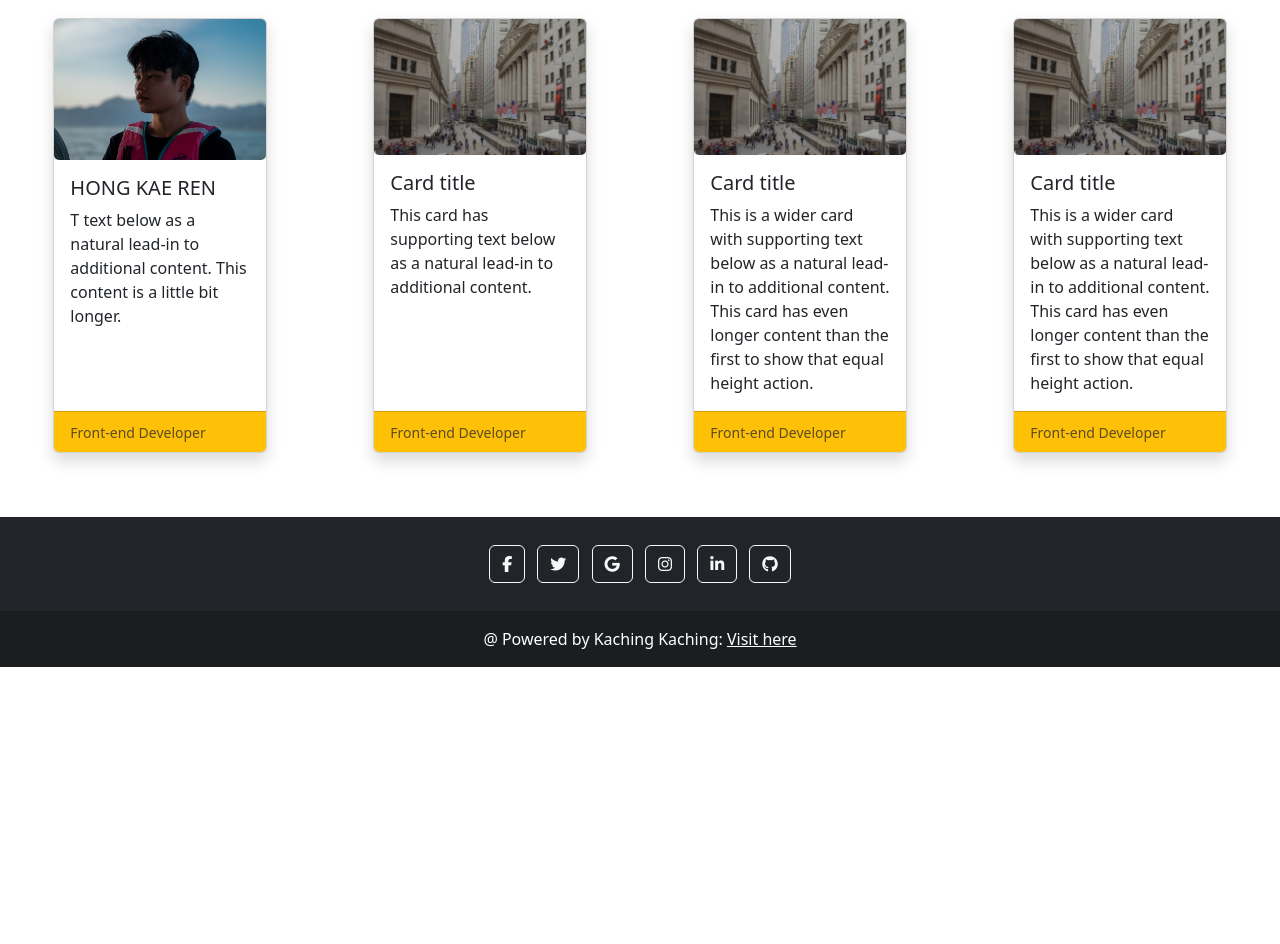
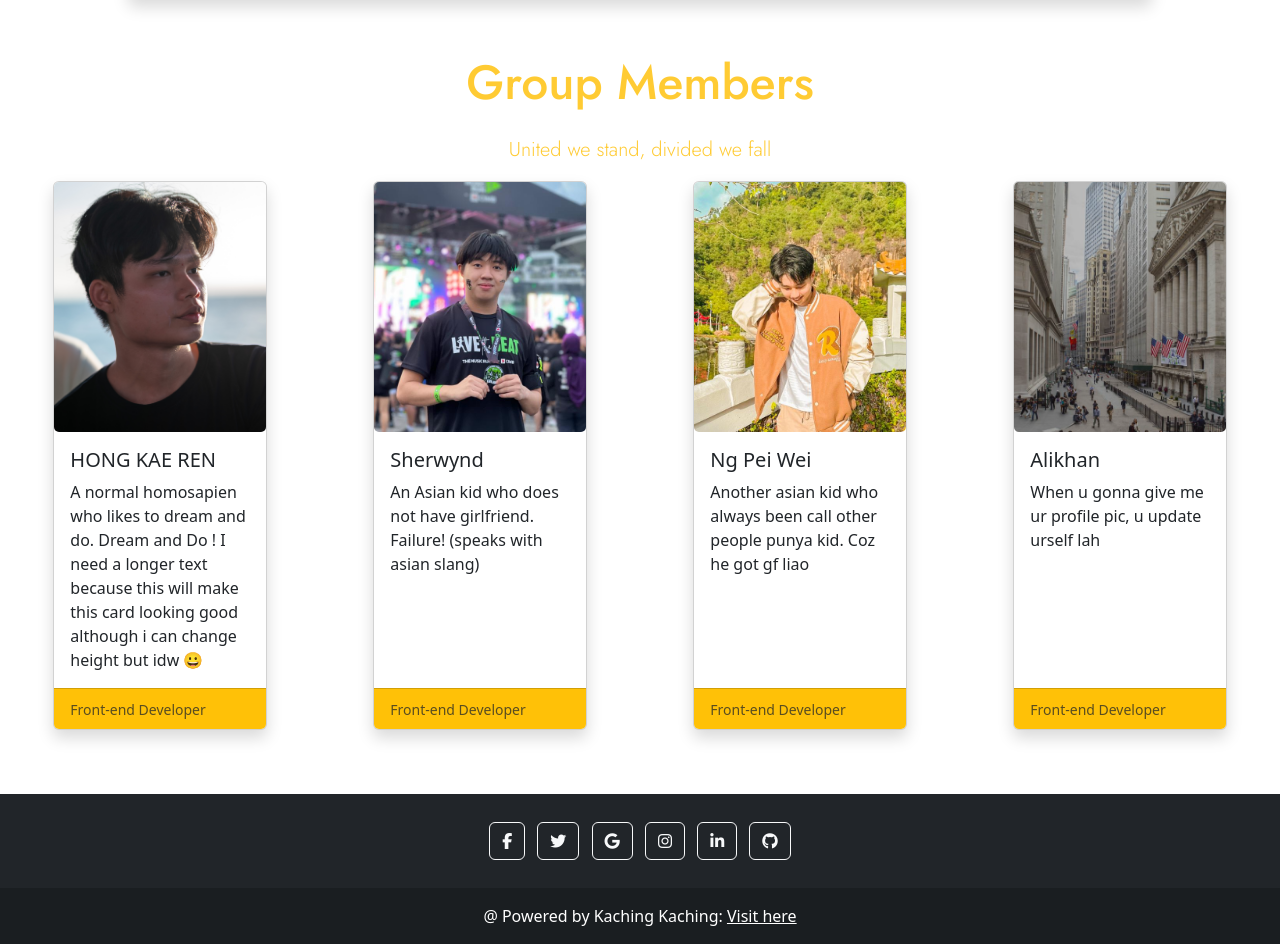
Before and after one commit to KRenHong/FiNANCE, a PHP site: page / in a window 1280 px wide. Shown: the part 2493-3437 px from the top of the page. Before the commit the page ends 3160 px from the top, so only its background shows below. Run offline with PHP 8.4, Linux system fonts and the light colour scheme; some libraries are stand-ins or nearby versions.

Commit message:
✅ Done replacing dummy text

```diff
--- a/components/homepage/home.inc.php
+++ b/components/homepage/home.inc.php
@@ -33,13 +33,13 @@
       <div class="card mx-auto shadow p-3 mb-5 bg-white rounded" style="width: 80%;">
         <div class="row no-gutters">
           <div class="col-md-4 order-md-1">
-            <img src="img/bg-home.png" class="card-img" alt="...">
+            <img src="https://i.ytimg.com/vi/d2cQ7Uc15-k/hq720.jpg?sqp=-oaymwEcCNAFEJQDSFXyq4qpAw4IARUAAIhCGAFwAcABBg==&rs=AOn4CLCbGQjBZU71SQp83JnAaJsRRUY_jA" class="card-img" alt="...">
           </div>
           <div class="col-md-8 order-md-2 d-flex align-items-center">
             <div class="card-body">
-              <h5 class="card-title">Issue 1</h5>
-              <p class="card-text">Lorem ipsum dolor sit amet consectetur adipisicing elit. Quisquam, voluptatum.</p>
-              <a href="#" class="btn btn-warning">Read More</a>
+              <h3 class="card-title">Inflation Issues</h3>
+              <p class="card-text">The Fed's Shocking Inflation Report and Recession Warning [Leaked] </p>
+              <a href="inflation.php" class="btn btn-warning">Read More</a>
             </div>
           </div>
         </div>
@@ -48,13 +48,13 @@
       <div class="card mx-auto shadow p-3 mb-5 bg-white rounded" style="width: 80%;">
         <div class="row no-gutters">
           <div class="col-md-4 order-md-2">
-            <img src="img/bg-home.png" class="card-img" alt="...">
+            <img src="https://i.ytimg.com/vi/m4KwdNnhIaY/hq720.jpg?sqp=-oaymwEcCNAFEJQDSFXyq4qpAw4IARUAAIhCGAFwAcABBg==&rs=AOn4CLD6OXSCevTXp8oopifd_35wtcUnBQ" class="card-img" alt="...">
           </div>
           <div class="col-md-8 order-md-1 d-flex align-items-center">
             <div class="card-body">
-              <h5 class="card-title">Issue 1</h5>
-              <p class="card-text">Lorem ipsum dolor sit amet consectetur adipisicing elit. Quisquam, voluptatum.</p>
-              <a href="#" class="btn btn-warning">Read More</a>
+              <h3 class="card-title">Debt Issues</h3>
+              <p class="card-text">Truth about why your debt keep going stronks !</p>
+              <a href="debt.php" class="btn btn-warning">Read More</a>
             </div>
           </div>
         </div>
@@ -63,13 +63,13 @@
       <div class="card mx-auto shadow p-3 mb-5 bg-white rounded" style="width: 80%;">
         <div class="row no-gutters">
           <div class="col-md-4 order-md-1">
-            <img src="img/bg-home.png" class="card-img" alt="...">
+            <img src="https://i.ytimg.com/vi/Uw_QyeHo8f0/hq720.jpg?sqp=-oaymwEcCNAFEJQDSFXyq4qpAw4IARUAAIhCGAFwAcABBg==&rs=AOn4CLAl5HwnIAcM_GsSpZyLFUXXG5rARQ" class="card-img" alt="...">
           </div>
           <div class="col-md-8 order-md-2 d-flex align-items-center">
             <div class="card-body">
-              <h5 class="card-title">Issue 1</h5>
-              <p class="card-text">Lorem ipsum dolor sit amet consectetur adipisicing elit. Quisquam, voluptatum.</p>
-              <a href="#" class="btn btn-warning">Read More</a>
+              <h3 class="card-title">Investments Issues</h3>
+              <p class="card-text">Why u cannot earn like me? Learn more !</p>
+              <a href="investments.php" class="btn btn-warning">Read More</a>
             </div>
           </div>
         </div>
@@ -78,13 +78,13 @@
       <div class="card mx-auto shadow p-3 mb-5 bg-white rounded" style="width: 80%;">
         <div class="row no-gutters">
           <div class="col-md-4 order-md-2">
-            <img src="img/bg-home.png" class="card-img" alt="...">
+            <img src="https://i.ytimg.com/vi/4PDBRnP4X2w/hq720.jpg?sqp=-oaymwEcCNAFEJQDSFXyq4qpAw4IARUAAIhCGAFwAcABBg==&rs=AOn4CLBZsLuwRDQN2CG6ad5OF4-f5tseRA" class="card-img" alt="...">
           </div>
           <div class="col-md-8 order-md-1 d-flex align-items-center">
             <div class="card-body">
-              <h5 class="card-title">Issue 1</h5>
-              <p class="card-text">Lorem ipsum dolor sit amet consectetur adipisicing elit. Quisquam, voluptatum.</p>
-              <a href="#" class="btn btn-warning">Read More</a>
+              <h3 class="card-title">Retirement Issues</h3>
+              <p class="card-text">8 Ugly Truths About The Dark Side Of Retiring ⛔️ by Stock Moe 3 days ago 26 minutes 9,583 views</p>
+              <a href="retirement.php" class="btn btn-warning">Read More</a>
             </div>
           </div>
         </div>
@@ -93,13 +93,13 @@
       <div class="card mx-auto shadow p-3 mb-5 bg-white rounded" style="width: 80%;">
         <div class="row no-gutters">
           <div class="col-md-4 order-md-1">
-            <img src="img/bg-home.png" class="card-img" alt="...">
+            <img src="https://i.ytimg.com/vi/-T7vi3Zbohg/hq720.jpg?sqp=-oaymwEcCNAFEJQDSFXyq4qpAw4IARUAAIhCGAFwAcABBg==&rs=AOn4CLCe6fXaS1riTMfaCW1lf1_GGZGRLA" class="card-img" alt="...">
           </div>
           <div class="col-md-8 order-md-2 d-flex align-items-center">
             <div class="card-body">
-              <h5 class="card-title">Issue 1</h5>
-              <p class="card-text">Lorem ipsum dolor sit amet consectetur adipisicing elit. Quisquam, voluptatum.</p>
-              <a href="#" class="btn btn-warning">Read More</a>
+              <h3 class="card-title">Credit Score Issues</h3>
+              <p class="card-text">Why your credit score went down!!!!</p>
+              <a href="credit.php" class="btn btn-warning">Read More</a>
             </div>
           </div>
         </div>
@@ -117,40 +117,40 @@
 
     <div class="card-deck d-flex flex-wrap">
       <div class="card mx-auto col-md-2 col-sm-6 mb-3 mx-3 shadow">
-        <img src="img/profile.jpg" class="card-img" alt="...">
+        <img src="img/profile-kr.jpg" class="card-img" alt="..." height="250px" style="object-fit: cover;">
         <div class="card-body">
           <h5 class="card-title">HONG KAE REN</h5>
-          <p class="card-text">T text below as a natural lead-in to additional content. This content is a little bit longer.</p>
+          <p class="card-text">A normal homosapien who likes to dream and do. Dream and Do ! I need a longer text because this will make this card looking good although i can change height but idw 😀</p>
         </div>
         <div class="card-footer bg-warning">
           <small class="text-muted">Front-end Developer</small>
         </div>
       </div>
       <div class="card mx-auto col-md-2 col-sm-6 mb-3 mx-3 shadow">
-        <img src="img/bg-home.png" class="card-img" alt="...">
+        <img src="img/profile-s.jpg" class="card-img" alt="..." height="250px" style="object-fit: cover;">
         <div class="card-body">
-          <h5 class="card-title">Card title</h5>
-          <p class="card-text">This card has supporting text below as a natural lead-in to additional content.</p>
+          <h5 class="card-title">Sherwynd</h5>
+          <p class="card-text">An Asian kid who does not have girlfriend. Failure! (speaks with asian slang)</p>
         </div>
         <div class="card-footer bg-warning">
           <small class="text-muted">Front-end Developer</small>
         </div>
       </div>
       <div class="card mx-auto col-md-2 col-sm-6 mb-3 mx-3 shadow">
-        <img src="img/bg-home.png" class="card-img" alt="...">
+        <img src="img/profile-pw.jpg" class="card-img" alt="..." height="250px" style="object-fit: cover;">
         <div class="card-body">
-          <h5 class="card-title">Card title</h5>
-          <p class="card-text">This is a wider card with supporting text below as a natural lead-in to additional content. This card has even longer content than the first to show that equal height action.</p>
+          <h5 class="card-title">Ng Pei Wei</h5>
+          <p class="card-text">Another asian kid who always been call other people punya kid. Coz he got gf liao</p>
         </div>
         <div class="card-footer bg-warning">
           <small class="text-muted">Front-end Developer</small>
         </div>
       </div>
       <div class="card mx-auto col-md-2 col-sm-6 mb-3 mx-3 shadow">
-        <img src="img/bg-home.png" class="card-img" alt="...">
+        <img src="img/bg-home.png" class="card-img" alt="..." height="250px" style="object-fit: cover;">
         <div class="card-body">
-          <h5 class="card-title">Card title</h5>
-          <p class="card-text">This is a wider card with supporting text below as a natural lead-in to additional content. This card has even longer content than the first to show that equal height action.</p>
+          <h5 class="card-title">Alikhan</h5>
+          <p class="card-text">When u gonna give me ur profile pic, u update urself lah</p>
         </div>
         <div class="card-footer bg-warning">
           <small class="text-muted">Front-end Developer</small>
--- a/components/navbar.inc.php
+++ b/components/navbar.inc.php
@@ -36,7 +36,7 @@
               <a class="nav-link" href="credit.php">CREDIT SCORES</a>
             </li>
             <li class="nav-item">
-              <a class="nav-link" href="about.php">ABOUT US</a>
+              <a class="nav-link" href="#group-member">ABOUT US</a>
             </li>
           </ul>
         </div>
```
Also changed, not shown: img/profile-kr.jpg (added), img/profile-pw.jpg (added), img/profile-s.jpg (added).
